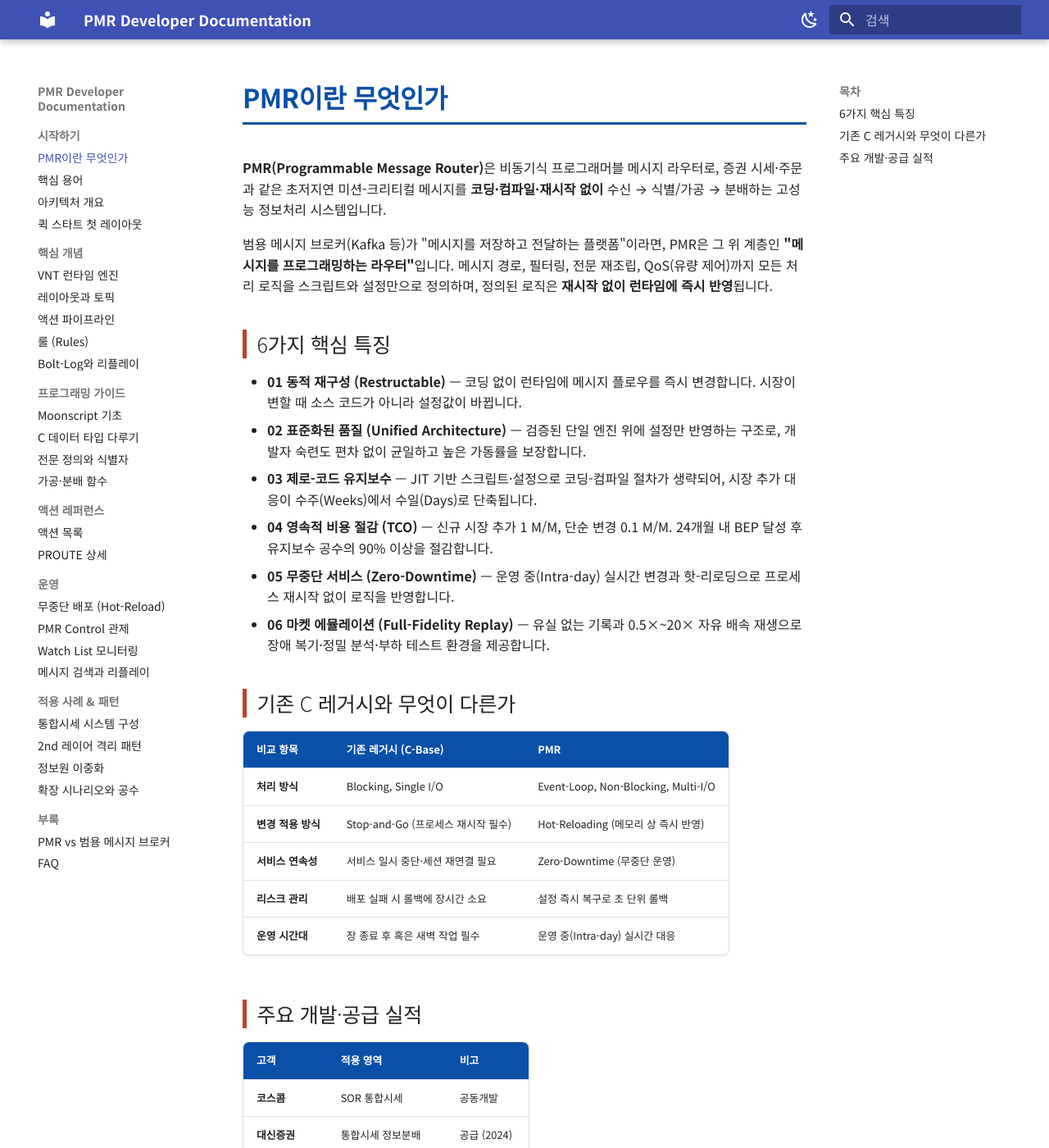
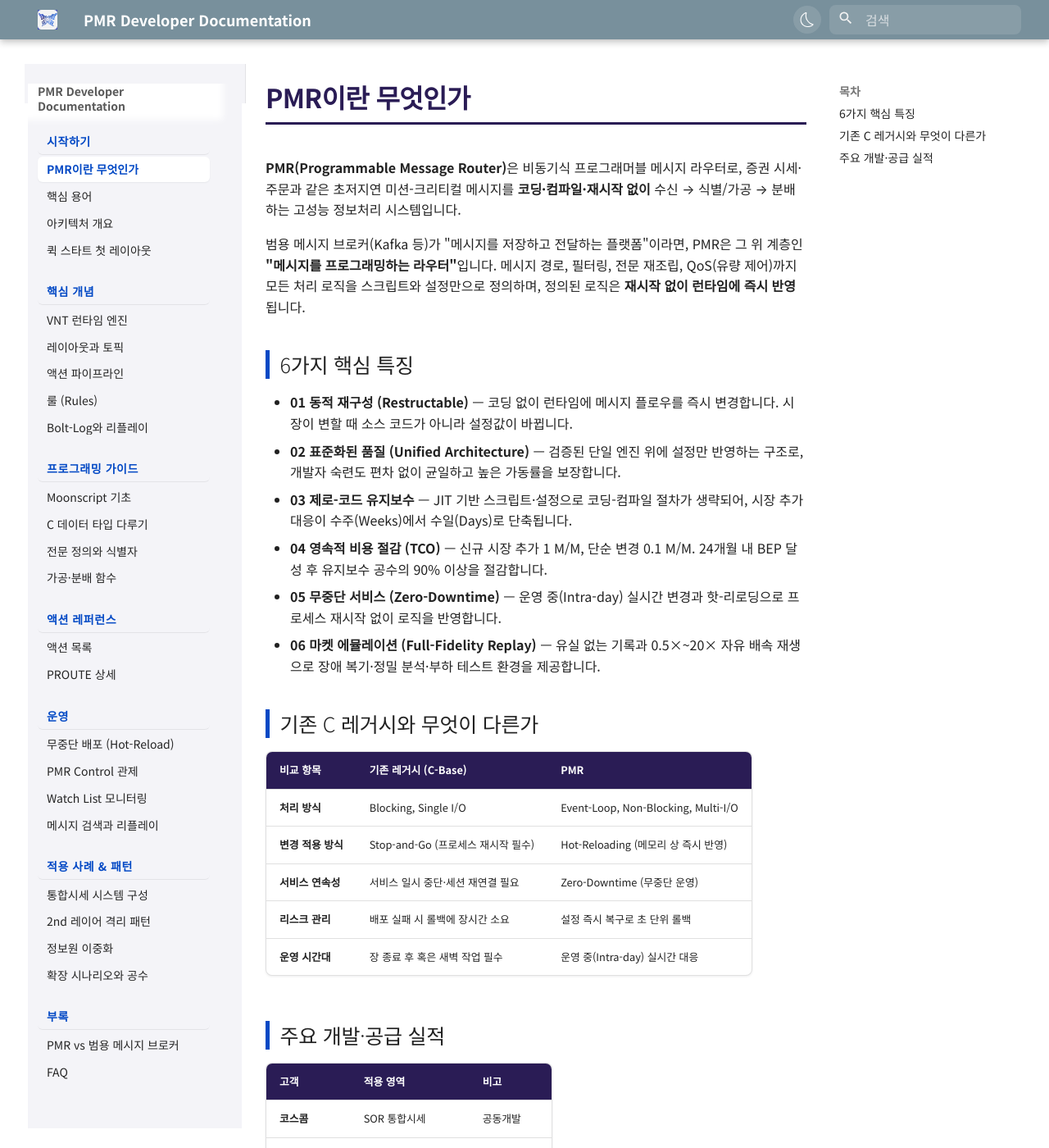
Before and after one commit to Billy-Crew/pmr-docs, an MkDocs documentation site: the page built from docs/index.md, in a window 1280 px wide and 1400 px high. Shown: the whole window at 82% size. Built offline with MkDocs 1.6.1 and Material for MkDocs 9.7.7, drawn with Linux system fonts in a browser that asks for light colours; some web fonts are replaced.

Commit message:
style: Figma 시안 반영 (헤더·사이드바·색상·폰트·아이콘)
- 헤더바 #78909c, 커스텀 로고, 검색바 반투명(#F4F4F8 13%)
- 다크모드 토글: 아웃라인 달(커스텀)/해(FA) + 원형 배경, 크기·간격 조정
- 타이틀 h1 #2a1c55, h2 강조바 #0349c5, 표 헤더 #2a1c55
- 사이드바: 배경 #f4f4f8, 그룹제목 #0349c5, 항목 #252525, 활성 흰 pill
- 본문 폰트 Spoqa Han Sans Neo

```diff
--- a/docs/stylesheets/extra.css
+++ b/docs/stylesheets/extra.css
@@ -1,21 +1,30 @@
 /* PMR 문서 커스텀 스타일 — 브랜드 폰트/색 정교화 */
 
 :root {
-  --md-text-font: "Noto Sans KR", "Pretendard", -apple-system, sans-serif;
+  /* Spoqa Han Sans Neo (무료 웹폰트, CDN 로드) 우선 — 미로드 시 Noto Sans KR 대체 */
+  --md-text-font: "Spoqa Han Sans Neo", "Noto Sans KR", -apple-system, BlinkMacSystemFont, sans-serif;
+}
+
+/* 상단 헤더바 색상 — Figma 시안 반영 (shadow-green #78909c)
+   Material 팔레트(primary=indigo)가 :root 보다 우선하므로 같은 속성 선택자로 덮어씀 */
+[data-md-color-primary="indigo"] {
+  --md-primary-fg-color: #78909c;
+  --md-primary-fg-color--light: #90a3ad;
+  --md-primary-fg-color--dark: #5f7482;
 }
 
 /* h1: 브랜드 컬러 + 하단 라인 */
 .md-typeset h1 {
   font-weight: 800;
   letter-spacing: -0.02em;
-  color: #0a4fa8;
-  border-bottom: 3px solid #0a4fa8;
+  color: #2a1c55;
+  border-bottom: 3px solid #2a1c55;
   padding-bottom: 0.3em;
 }
 
 /* h2: 좌측 강조 바 */
 .md-typeset h2 {
-  border-left: 5px solid #c2402a;
+  border-left: 5px solid #0349c5;
   padding-left: 0.5em;
 }
 
@@ -34,7 +43,7 @@
   box-shadow: 0 1px 3px rgba(20, 29, 41, 0.08);
 }
 .md-typeset table:not([class]) th {
-  background: #0a4fa8;
+  background: #2a1c55;
   color: #ffffff;
   font-weight: 700;
 }
@@ -67,3 +76,152 @@
   color: var(--md-default-fg-color--light);
   text-align: center;
 }
+
+/* ========================================================
+   사이드바(내비게이션) 디자인 — 추천 1안
+   그룹 제목 강조 · 선택 항목 강조 · hover · 폭/여백 · 구분 · 스크롤바
+   ======================================================== */
+
+/* 데스크톱에서 사이드바 폭을 살짝 넓혀 한글 항목이 한 줄에 들어오게 */
+@media screen and (min-width: 76.25em) {
+  .md-sidebar--primary { width: 13.5rem; }
+}
+
+/* 그룹(섹션) 제목 — 시작하기 · 핵심 개념 · 운영 … (Figma: #0349c5) */
+.md-nav--primary .md-nav__item--section > .md-nav__link {
+  color: #0349c5 !important;
+  font-weight: 800;
+  font-size: 0.7rem;
+  letter-spacing: 0.04em;
+  text-transform: uppercase;
+  opacity: 1;
+  margin: 1rem 0 0.25rem;
+  padding-bottom: 0.3rem;
+  border-bottom: 1px solid var(--md-default-fg-color--lightest);
+}
+[data-md-color-scheme="slate"] .md-nav--primary .md-nav__item--section > .md-nav__link {
+  color: #7aa5e0 !important;
+}
+
+/* 사이드바 상단 사이트 제목 (Figma: #595959) */
+.md-nav--primary > .md-nav__title {
+  color: #595959;
+}
+
+/* 하위 항목 링크 — 텍스트 #252525, 둥근 모서리 + 여백 */
+.md-nav--primary .md-nav__item .md-nav__link {
+  color: #252525;
+  border-radius: 6px;
+  padding: 0.34rem 0.55rem;
+  margin: 0.05rem 0;
+  transition: background 0.15s ease, color 0.15s ease;
+}
+[data-md-color-scheme="slate"] .md-nav--primary .md-nav__item .md-nav__link {
+  color: var(--md-default-fg-color);
+}
+
+/* hover */
+.md-nav--primary .md-nav__link:hover {
+  background: rgba(3, 73, 197, 0.07);
+  color: #0349c5;
+}
+[data-md-color-scheme="slate"] .md-nav--primary .md-nav__link:hover {
+  background: rgba(122, 165, 224, 0.15);
+  color: #a9c6ef;
+}
+
+/* 현재 페이지(활성) 항목 — 흰색 배경 pill + 파란 텍스트 (Figma) */
+.md-nav--primary .md-nav__link--active,
+.md-nav--primary .md-nav__link[aria-current="page"] {
+  background: #ffffff;
+  color: #0349c5 !important;
+  font-weight: 700;
+  border-radius: 6px;
+  box-shadow: 0 1px 2px rgba(20, 29, 41, 0.06);
+}
+[data-md-color-scheme="slate"] .md-nav--primary .md-nav__link--active,
+[data-md-color-scheme="slate"] .md-nav--primary .md-nav__link[aria-current="page"] {
+  background: #2a2f3a;
+  color: #a9c6ef !important;
+  box-shadow: none;
+}
+
+/* 사이드바 스크롤바 숨김 (스크롤 기능은 유지) */
+.md-sidebar__scrollwrap {
+  scrollbar-width: none;          /* Firefox */
+  -ms-overflow-style: none;       /* 구형 Edge/IE */
+}
+.md-sidebar__scrollwrap::-webkit-scrollbar {   /* Chrome/Safari */
+  width: 0;
+  height: 0;
+  display: none;
+}
+
+/* 사이드바 영역 구분 — 배경색 + 오른쪽 구분선 (데스크톱) */
+@media screen and (min-width: 76.25em) {
+  .md-sidebar--primary {
+    background: #f4f4f8;
+    border-right: 1px solid var(--md-default-fg-color--lightest);
+  }
+  .md-sidebar--primary .md-sidebar__scrollwrap {
+    background: #f4f4f8;
+  }
+  [data-md-color-scheme="slate"] .md-sidebar--primary,
+  [data-md-color-scheme="slate"] .md-sidebar--primary .md-sidebar__scrollwrap {
+    background: #1a1e28;
+  }
+}
+
+/* ========== 상단 헤더 검색창 — Figma 시안(밝은 배경 #f4f4f8) ========== */
+.md-search__form {
+  background-color: rgba(244, 244, 248, 0.13);   /* #F4F4F8 13% */
+  border-radius: 8px;
+  box-shadow: none;
+}
+.md-search__form:hover {
+  background-color: rgba(244, 244, 248, 0.22);
+}
+.md-search__input {
+  color: #f3f3f3;
+}
+.md-search__input::placeholder {
+  color: rgba(243, 243, 243, 0.75);
+}
+.md-header .md-search__icon {
+  color: #f3f3f3;
+}
+
+/* 헤더 아이콘 전체 크기 축소 (검색·토글 등) */
+.md-header .md-icon svg {
+  width: 1rem;
+  height: 1rem;
+}
+/* 다크모드 토글(달)은 아웃라인이라 조금 더 작게 */
+[data-md-component="palette"] .md-icon svg {
+  width: 0.92rem;
+  height: 0.92rem;
+}
+/* 토글 버튼 — 검색바와의 간격 (DOM상 검색바보다 앞이라 양쪽 여백으로 확실히 분리) */
+[data-md-component="palette"] {
+  margin-left: 0.5rem;
+  margin-right: 0.5rem;
+}
+/* 토글 버튼 원형 배경 + 영역(버튼) 크기 축소 (Figma 시안 — #F4F4F8 저투명) */
+[data-md-component="palette"] .md-header__button {
+  width: 1.7rem;
+  height: 1.7rem;
+  padding: 0;
+  margin: 0.35rem 0;
+  display: inline-grid;
+  place-items: center;
+  background-color: rgba(244, 244, 248, 0.13);
+  border-radius: 50%;
+}
+[data-md-component="palette"] .md-header__button:hover {
+  background-color: rgba(244, 244, 248, 0.24);
+  opacity: 1;
+}
+/* 현재 스킴에서 숨겨야 하는 토글은 계속 숨김 (display 오버라이드 복구) */
+[data-md-component="palette"] .md-header__button[hidden] {
+  display: none;
+}
--- a/mkdocs.yml
+++ b/mkdocs.yml
@@ -5,6 +5,8 @@ site_url: https://billy-crew.github.io/pmr-docs/
 theme:
   name: material
   language: ko
+  custom_dir: overrides
+  logo: assets/logo.svg
   font:
     text: Noto Sans KR
     code: JetBrains Mono
@@ -14,14 +16,14 @@ theme:
       primary: indigo
       accent: indigo
       toggle:
-        icon: material/weather-night
+        icon: custom/moon
         name: 다크 모드로
     - media: "(prefers-color-scheme: dark)"
       scheme: slate
       primary: indigo
       accent: indigo
       toggle:
-        icon: material/weather-sunny
+        icon: fontawesome/regular/sun
         name: 라이트 모드로
   features:
     - navigation.instant
@@ -35,6 +37,7 @@ theme:
     - content.code.copy
 
 extra_css:
+  - https://cdn.jsdelivr.net/gh/spoqa/spoqa-han-sans@latest/css/SpoqaHanSansNeo.css
   - stylesheets/extra.css
 
 nav:
```
Also changed, not shown: docs/assets/logo.svg (added), overrides/.icons/custom/moon.svg (added).
